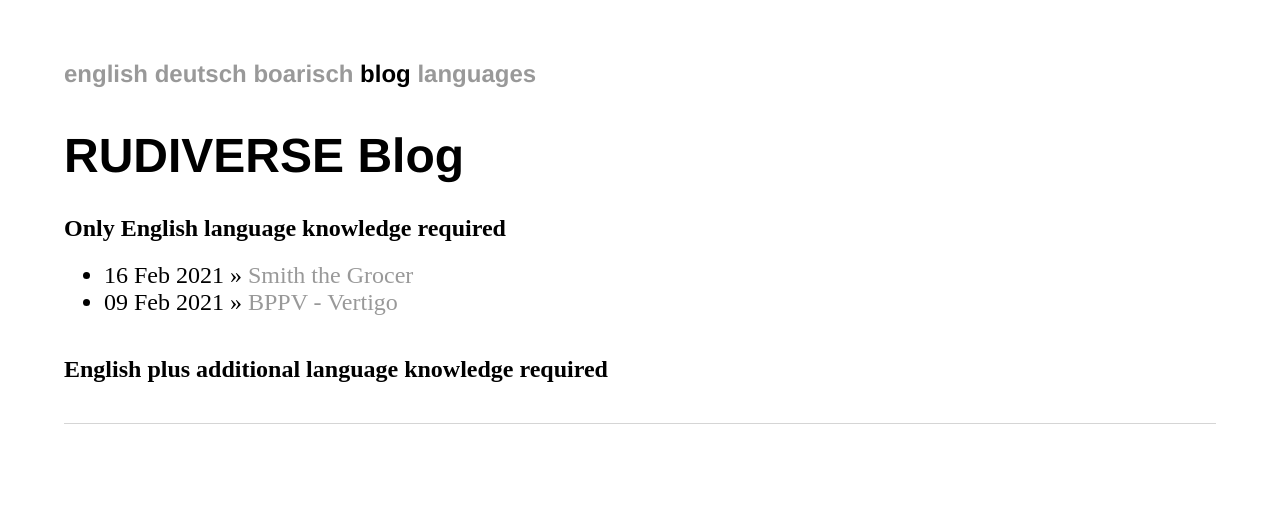
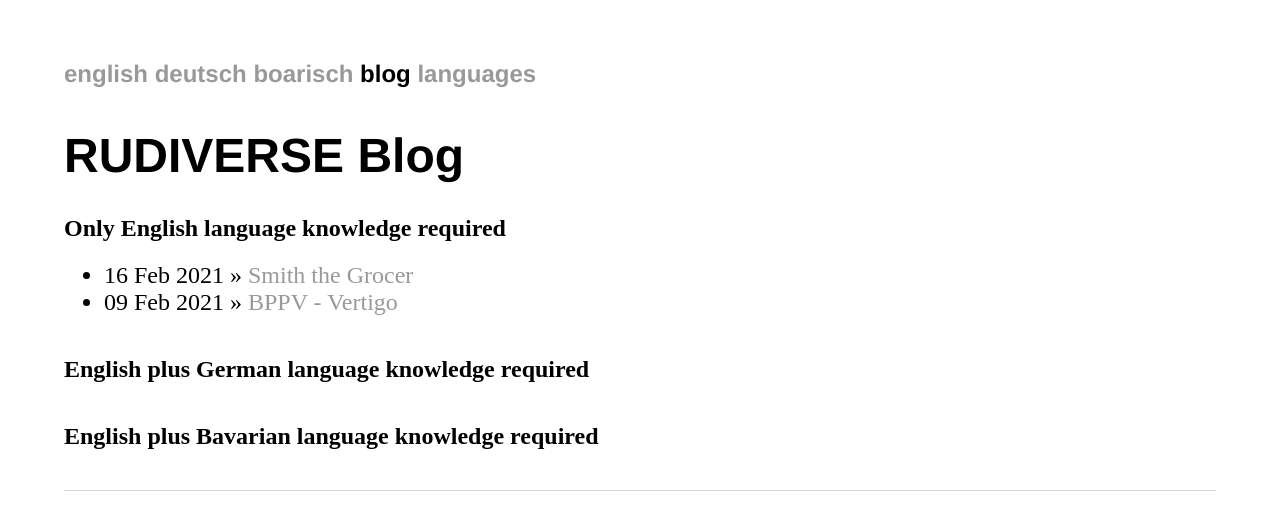
Before and after one commit to rudiverse/rudiverse.github.io, a Jekyll site: the page built from blog/index.html, in a window 1280 px wide. Shown: the top 530 px of the page. Built offline with Jekyll 4.4.1, drawn with Linux system fonts in a browser that asks for light colours.

Commit message:
Remove "and" and "or" from where_exp in index.html

```diff
--- a/blog/index.html
+++ b/blog/index.html
@@ -8,16 +8,24 @@
 
 	<h2>Only English language knowledge required</h2>
 	<ul class="posts">
-	  {% assign filtered_posts = en_posts | where_exp: 'item', 'item.de != "required" and item.bar != "required"' %}
+	  {% assign filtered_posts = en_posts | where_exp: 'item', 'item.de != "required"' | where_exp: 'item', 'item.bar != "required"' %}
 	  {% for post in filtered_posts %}
 	    <li><span>{{ post.date | date_to_string }}</span> » <a href="{{ post.url }}" title="{{ post.title }}">{{ post.title }}</a></li>
 	  {% endfor %}
 	</ul>
 
-	<h2>English plus additional language knowledge required</h2>
+	<h2>English plus German language knowledge required</h2>
 	<ul class="posts">
-	  {% assign filtered_posts = en_posts | where_exp: 'item', 'item.de == "required" or item.bar == "required"' %}
+	  {% assign filtered_posts = en_posts | where_exp: 'item', 'item.de == "required"' %}
 	  {% for post in filtered_posts %}
 	    <li><span>{{ post.date | date_to_string }}</span> » <a href="{{ post.url }}" title="{{ post.title }}">{{ post.title }}</a></li>
 	  {% endfor %}
 	</ul>
+
+	<h2>English plus Bavarian language knowledge required</h2>
+	<ul class="posts">
+	  {% assign filtered_posts = en_posts | where_exp: 'item', 'item.bar == "required"' %}
+	  {% for post in filtered_posts %}
+	    <li><span>{{ post.date | date_to_string }}</span> » <a href="{{ post.url }}" title="{{ post.title }}">{{ post.title }}</a></li>
+	  {% endfor %}
+	</ul>
```
